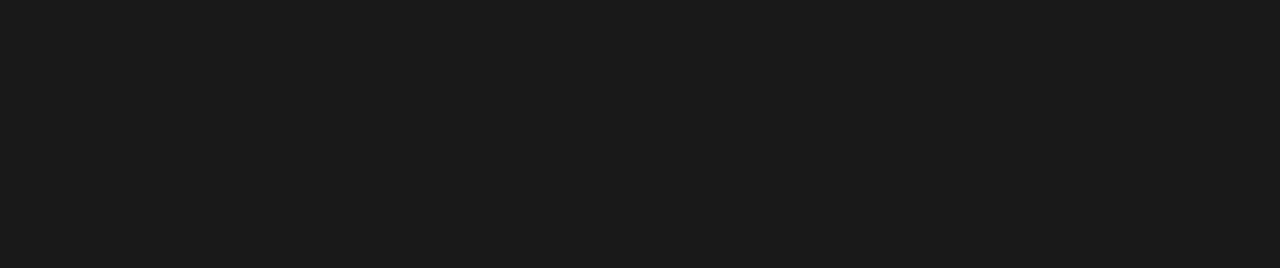
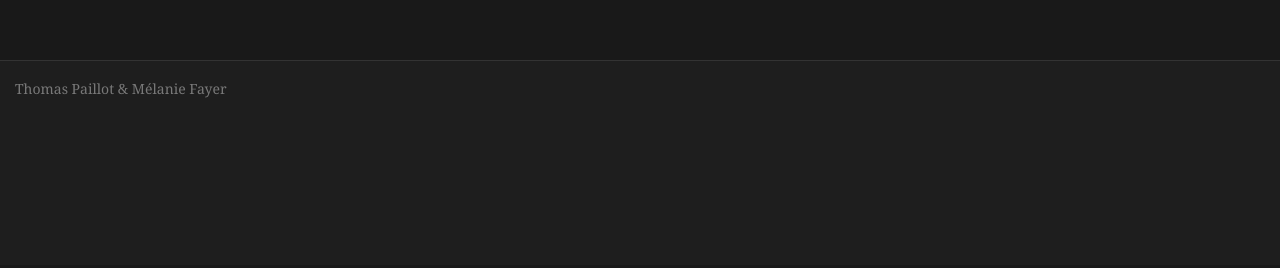
Before and after one commit to thomaspaillot/365JoursDeBonheur, a plain HTML site: page index.html in a window 1280 px wide. Drawn offline with Linux system fonts and the light colour scheme.

Commit message:
Add footer with signature

```diff
--- a/assets/css/style.css
+++ b/assets/css/style.css
@@ -232,11 +232,31 @@ a:hover {
 
 #main {
 	margin: 10px 0 15px 15px;
+	height: 100%;
 }
 
 #photo {
 	float: left;
 	display: block;
+}
+
+footer {
+	border-top: 1px solid #333;
+	margin-top: 60px;
+	clear: both;
+	width: 100%;
+	height: 200px;
+	padding-top: 4px;
+	padding-left: 15px;
+	background-color: #1E1E1E;
+}
+
+#signature {
+	opacity: 0.4;
+}
+
+#signature:hover {
+	opacity: 1;
 }
 
 #info {
@@ -274,7 +294,9 @@ a:hover {
 	opacity: 1;
 }
 
-
+.clear {
+	clear: both;
+}
 
 /* ==|== media queries ======================================================
    PLACEHOLDER Media Queries for Responsive Design.
--- a/index.html
+++ b/index.html
@@ -12,7 +12,14 @@
 
 <body>
   <!-- Main container -->
-  <div role="main" id="main"></div>
+  <div role="main" id="main">
+
+  </div>
+
+  <footer>
+	<p id="signature">Thomas Paillot &amp; Mélanie Fayer</p>
+  </footer>
+
 
   <!-- Libraries -->
   <script src="/assets/js/libs/jquery.js"></script>
```
Also changed, not shown: app/templates/photo.html (+4 -1 lines).
